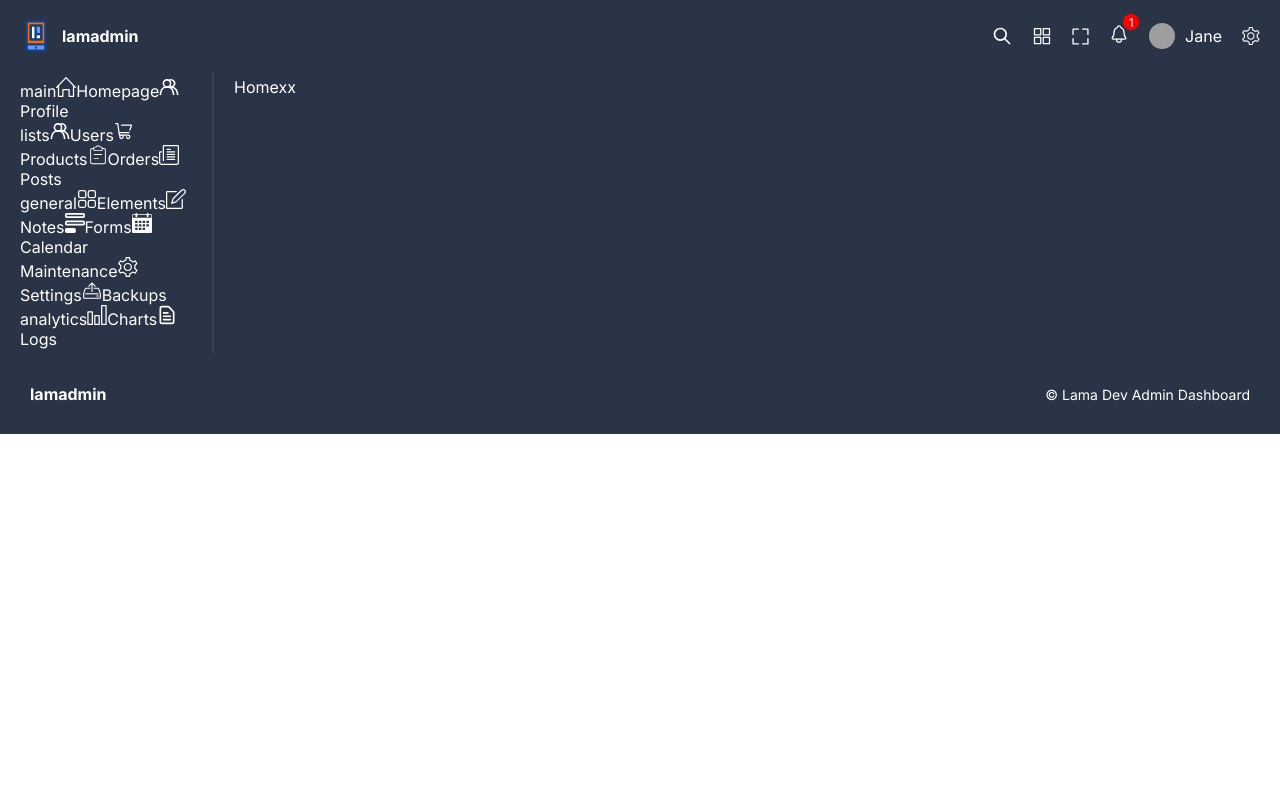
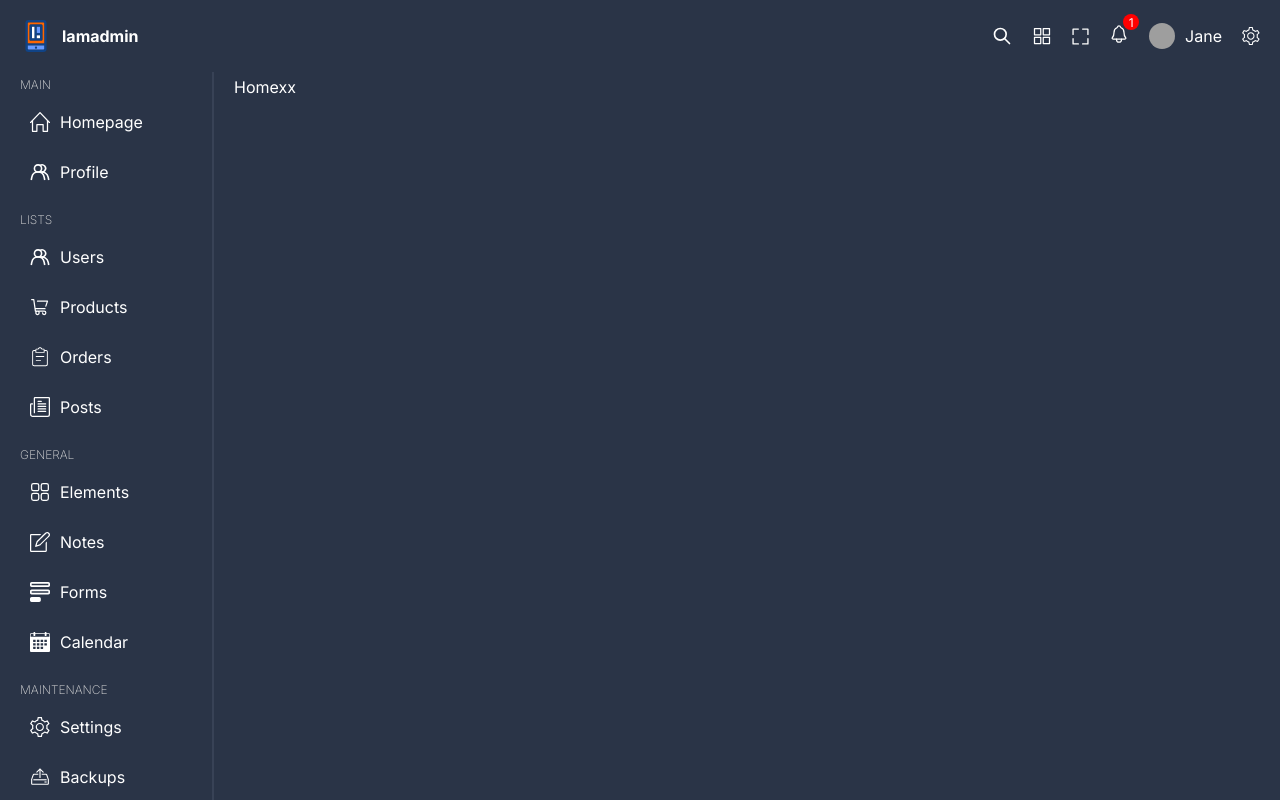
Before and after one commit to rrg1459/react-admin, a React (Vite) app: page / in a window 1280 px wide. Shown: the top 800 px of the page. Built offline with nearby package versions, Linux system fonts and the light colour scheme; grey boxes are pictures that could not be loaded.

Commit message:
Add style to menu

```diff
--- a/src/components/menu/menu.scss
+++ b/src/components/menu/menu.scss
@@ -1,2 +1,39 @@
+@import "../../styles/variables.scss";
+
 .menu {
+  .item {
+    display: flex;
+    flex-direction: column;
+    gap: 10px;
+    margin-bottom: 20px;
+
+    .title {
+      font-size: 12px;
+      font-weight: 200;
+      color: $soft-color;
+      text-transform: uppercase;
+
+      // @include lg{
+      //   display: none;
+      // }
+    }
+
+    .listItem {
+      display: flex;
+      align-items: center;
+      gap: 10px;
+      padding: 10px;
+      border-radius: 5px;
+
+      &:hover {
+        background-color: $soft-bg;
+      }
+
+    //   .listItemTitle{
+    //     @include lg{
+    //       display: none;
+    //     }
+    //   }
+    }
+  }
 }
```
